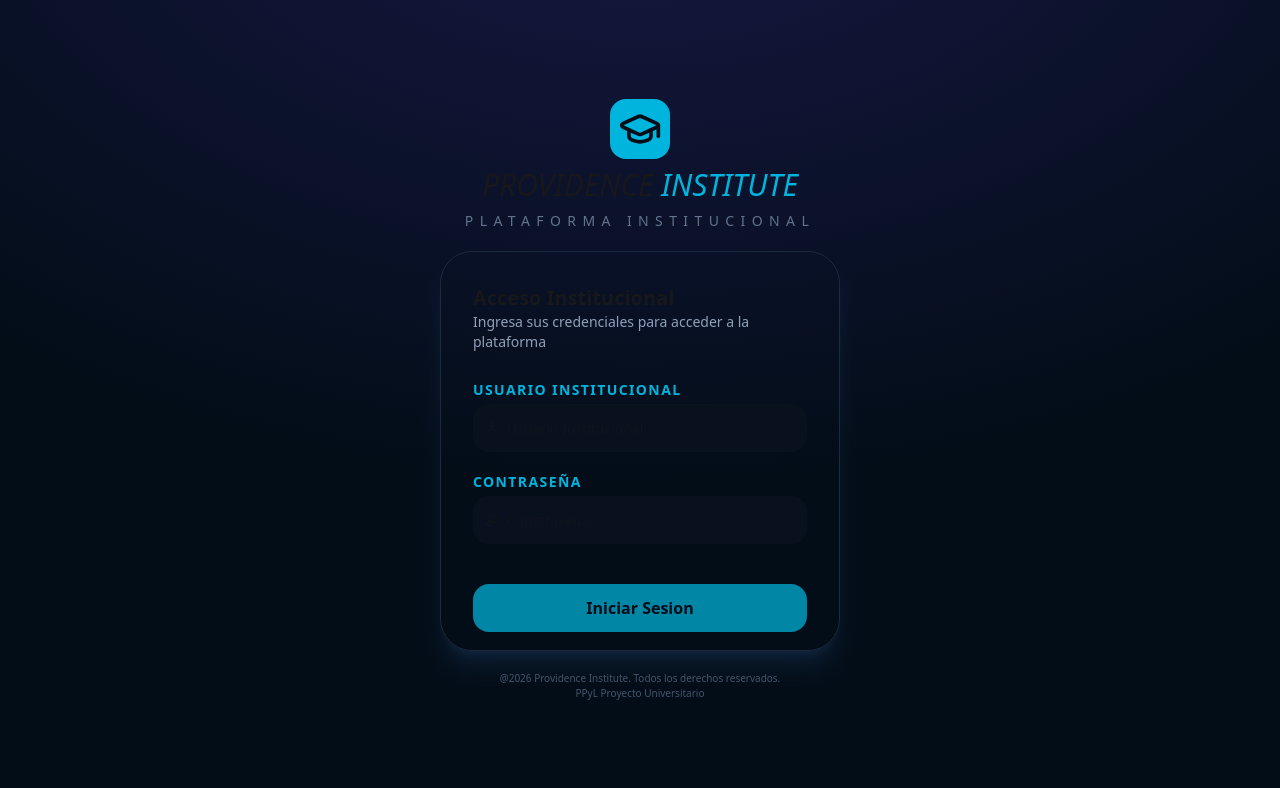
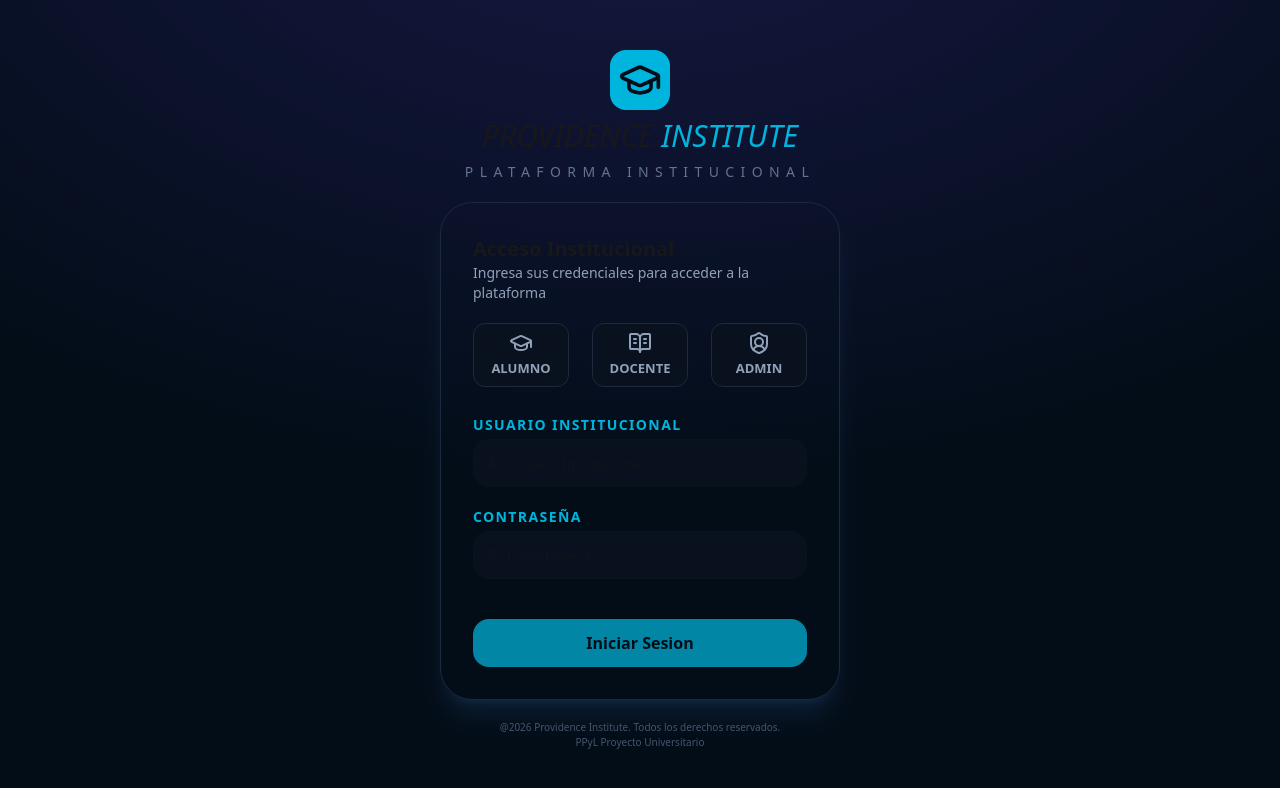
Before and after one commit to RingoI/Academia-de-ingles, a React app in the folder frontend/: page /login in a window 1280 px wide. Shown: the top 788 px of the page. Built offline with nearby package versions, Linux system fonts and the light colour scheme; the HTML template or start-up script is replaced by a standard one.

Commit message:
Roles en el login y proteccion de /usuarios

```diff
--- a/frontend/src/App.jsx
+++ b/frontend/src/App.jsx
@@ -14,8 +14,11 @@ function App() {
 		<Routes>
 			<Route element={<Layout />}>
 				<Route element={<ProteccionRutas rolesPermitidos={["ROLE_ADMIN"]} />}>
+					<Route path="/usuarios" element={<UsuariosPage />} />
+				</Route>
+
+				<Route element={<ProteccionRutas rolesPermitidos={["ROLE_ADMIN", "ROLE_DOCENTE", "ROLE_ALUMNO"]} />}>
 					<Route path="/dashboard" element={<DashboardPage />} />
-					<Route path="/usuarios" element={<UsuariosPage />} />
 					<Route path="/cursos" element={<CursosPage />} />
 					<Route path="/pagos" element={<PagosPage />} />
 					<Route path="/examenes" element={<ExamenesPage />} />
--- a/frontend/src/components/Menu.jsx
+++ b/frontend/src/components/Menu.jsx
@@ -1,6 +1,9 @@
 import { Banknote, FileText, GraduationCap, LayoutDashboard, LibraryBig, Users } from "lucide-react";
 import ItemMenu from "./ItemMenu";
+import { authStore } from "../store/auth.store";
 function Menu() {
+	const { rol } = authStore();
+
 	return (
 		<div className="bg-[#0b1123] w-60 h-screen p-5">
 			<div className="text-xl flex flex-row items-center justify-start gap-4 w-full ">
@@ -14,7 +17,7 @@ function Menu() {
 			</div>
 			<div className="flex flex-col w-full items-center mt-8 gap-3">
 				<ItemMenu to={"/dashboard"} Icono={LayoutDashboard} tag={"Dashboard"} />
-				<ItemMenu to={"/usuarios"} Icono={Users} tag={"Usuarios"} />
+				{rol === "ROLE_ADMIN" ? <ItemMenu to={"/usuarios"} Icono={Users} tag={"Usuarios"} /> : ""}
 				<ItemMenu to={"/cursos"} Icono={LibraryBig} tag={"Cursos"} />
 				<ItemMenu to={"/pagos"} Icono={Banknote} tag={"Pagos"} />
 				<ItemMenu to={"/examenes"} Icono={FileText} tag={"Exámenes"} />
--- /dev/null
+++ b/frontend/src/components/login/RolesOpciones.jsx
@@ -0,0 +1,16 @@
+function RolesOpciones({ Icono, text, onClick, activo }) {
+	console.log("activo: ", activo);
+
+	return (
+		<div
+			className={`cursor-pointer w-24 h-16 flex flex-col gap-1 items-center justify-center rounded-xl p-1 border
+        ${activo ? "bg-[#0a2739] border-[#05637e]" : "bg-[#08111d] border-slate-800"}`}
+			onClick={onClick}
+		>
+			<Icono className={activo ? "text-[#00d4ff]" : "text-slate-400"} />
+			<span className={`font-semibold text-[13px] ${activo ? "text-[#00d4ff]" : "text-slate-400"}`}>{text}</span>
+		</div>
+	);
+}
+
+export default RolesOpciones;
--- a/frontend/src/pages/LoginPage.jsx
+++ b/frontend/src/pages/LoginPage.jsx
@@ -1,21 +1,35 @@
 import { useState } from "react";
 import UsernameInput from "../components/login/UsernameInput";
 import PasswordInput from "../components/login/PasswordInput";
-import { GraduationCap } from "lucide-react";
+import { BookOpenText, GraduationCap, ShieldUser } from "lucide-react";
 import { authStore } from "../store/auth.store";
 import { useNavigate } from "react-router-dom";
+import RolesOpciones from "../components/login/RolesOpciones";
 
 function LoginPage() {
 	const [loginData, setLoginData] = useState({ username: "", password: "" });
 	const { login, isLoggingIn } = authStore();
+	const [rolSeleccionado, setRolSeleccionado] = useState(null);
 	const navigate = useNavigate();
 
+	const opciones = [
+		{ id: 1, text: "ALUMNO", Icono: GraduationCap, endpoint: "/alumnos/auth" },
+		{ id: 2, text: "DOCENTE", Icono: BookOpenText, endpoint: "/docentes/auth" },
+		{ id: 3, text: "ADMIN", Icono: ShieldUser, endpoint: "/auth/login" },
+	];
+
 	async function handleSubmit(e) {
-		console.log("Enviando form");
+		if (!rolSeleccionado) {
+			alert("Selecciona un rol antes de iniciar sesión.");
+			return;
+		}
+
 		e.preventDefault();
-		const status = await login(loginData);
+		const status = await login(loginData, rolSeleccionado);
 		if (status === 200) navigate("/dashboard");
 	}
+
+	console.log("Rol Seleccionado: ", rolSeleccionado);
 
 	return (
 		<div className="absolute top-0 z-[-2] h-screen w-screen bg-[#030d18] bg-[radial-gradient(ellipse_80%_80%_at_50%_-20%,rgba(31,30,87,0.7),rgba(255,255,255,0))]">
@@ -27,10 +41,23 @@ function LoginPage() {
 					</h1>
 					<span className="text-sm tracking-[0.4rem] text-slate-500">PLATAFORMA INSTITUCIONAL</span>
 				</div>
-				<div className="h-100 bg-[##0b1423] w-100 rounded-4xl p-8 border border-slate-800 justify-center shadow-xl shadow-blue-400/10">
+				<div className="min-h-100 bg-[##0b1423] w-100 rounded-4xl p-8 border border-slate-800 justify-center shadow-xl shadow-blue-400/10">
 					<div>
 						<h3 className="font-semibold text-xl">Acceso Institucional</h3>
 						<p className="text-sm text-slate-400">Ingresa sus credenciales para acceder a la plataforma</p>
+					</div>
+					<div className="flex justify-between items-center mt-5">
+						{opciones.map((op) => (
+							<RolesOpciones
+								key={op.id}
+								text={op.text}
+								Icono={op.Icono}
+								onClick={() => {
+									setRolSeleccionado(op);
+								}}
+								activo={rolSeleccionado?.id === op.id}
+							/>
+						))}
 					</div>
 					<div className="h-70 justify-between flex w-full items-center pt-7 flex-col">
 						<form onSubmit={(e) => handleSubmit(e)} className="w-full h-full flex justify-between items-center flex-col ">
--- a/frontend/src/store/auth.store.js
+++ b/frontend/src/store/auth.store.js
@@ -9,10 +9,11 @@ export const authStore = create(
 			rol: null,
 			loading: false,
 
-			login: async (data) => {
+			login: async (data, rolSeleccionado) => {
 				set({ isLoggingIn: true });
 				try {
-					const res = await axiosInstance.post("/auth/login", data);
+					const res = await axiosInstance.post(rolSeleccionado.endpoint, data);
+					console.log("Res Login: ", res);
 					localStorage.setItem("token", res.data.token);
 					await authStore.getState().obtenerRol();
 					return res.status;
```
